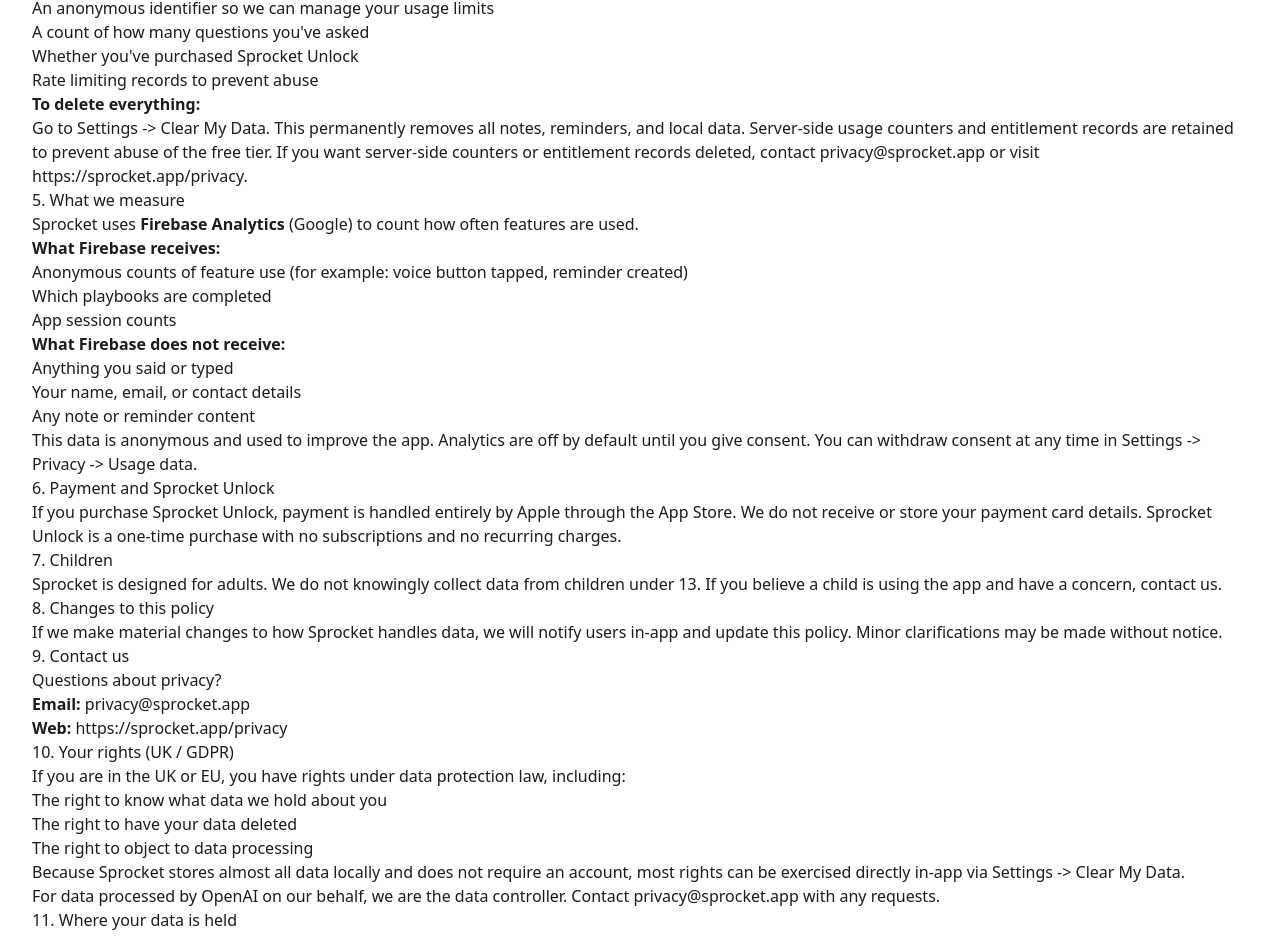
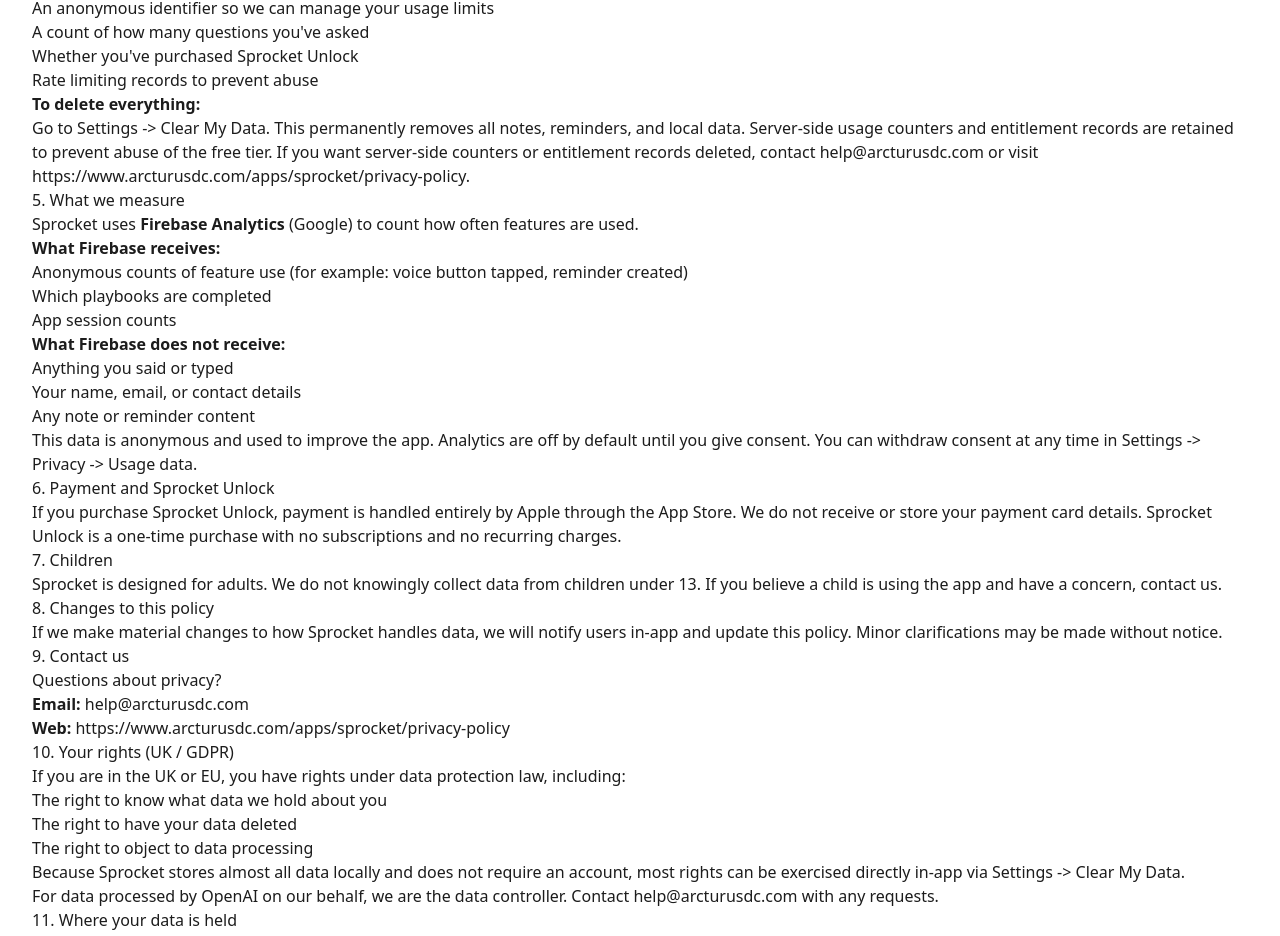
Before and after one commit to repinfaust/arcturusdc.github.io, a Next.js app: page /apps/sprocket/privacy-policy in a window 1280 px wide. Shown: the part 1452-2388 px from the top of the page. Built offline with nearby package versions, Linux system fonts and the light colour scheme; no server answers.

Commit message:
Correct Sprocket privacy policy contact email and URL

```diff
--- a/src/app/apps/sprocket/privacy-policy/page.js
+++ b/src/app/apps/sprocket/privacy-policy/page.js
@@ -120,9 +120,9 @@ export default function PrivacyPolicyPage() {
         Go to Settings -&gt; Clear My Data. This permanently removes all notes, reminders, and local data.
         Server-side usage counters and entitlement records are retained to prevent abuse of the free tier.
         If you want server-side counters or entitlement records deleted, contact{' '}
-        <a href="mailto:privacy@sprocket.app">privacy@sprocket.app</a> or visit{' '}
-        <a href="https://sprocket.app/privacy" target="_blank" rel="noopener noreferrer">
-          https://sprocket.app/privacy
+        <a href="mailto:help@arcturusdc.com">help@arcturusdc.com</a> or visit{' '}
+        <a href="https://www.arcturusdc.com/apps/sprocket/privacy-policy" target="_blank" rel="noopener noreferrer">
+          https://www.arcturusdc.com/apps/sprocket/privacy-policy
         </a>.
       </p>
 
@@ -167,8 +167,8 @@ export default function PrivacyPolicyPage() {
       <h2>9. Contact us</h2>
       <p>
         Questions about privacy?<br />
-        <strong>Email:</strong> <a href="mailto:privacy@sprocket.app">privacy@sprocket.app</a><br />
-        <strong>Web:</strong> <a href="https://sprocket.app/privacy" target="_blank" rel="noopener noreferrer">https://sprocket.app/privacy</a>
+        <strong>Email:</strong> <a href="mailto:help@arcturusdc.com">help@arcturusdc.com</a><br />
+        <strong>Web:</strong> <a href="https://www.arcturusdc.com/apps/sprocket/privacy-policy" target="_blank" rel="noopener noreferrer">https://www.arcturusdc.com/apps/sprocket/privacy-policy</a>
       </p>
 
       <h2>10. Your rights (UK / GDPR)</h2>
@@ -184,7 +184,7 @@ export default function PrivacyPolicyPage() {
       </p>
       <p>
         For data processed by OpenAI on our behalf, we are the data controller.
-        Contact <a href="mailto:privacy@sprocket.app">privacy@sprocket.app</a> with any requests.
+        Contact <a href="mailto:help@arcturusdc.com">help@arcturusdc.com</a> with any requests.
       </p>
 
       <h2>11. Where your data is held</h2>
```
